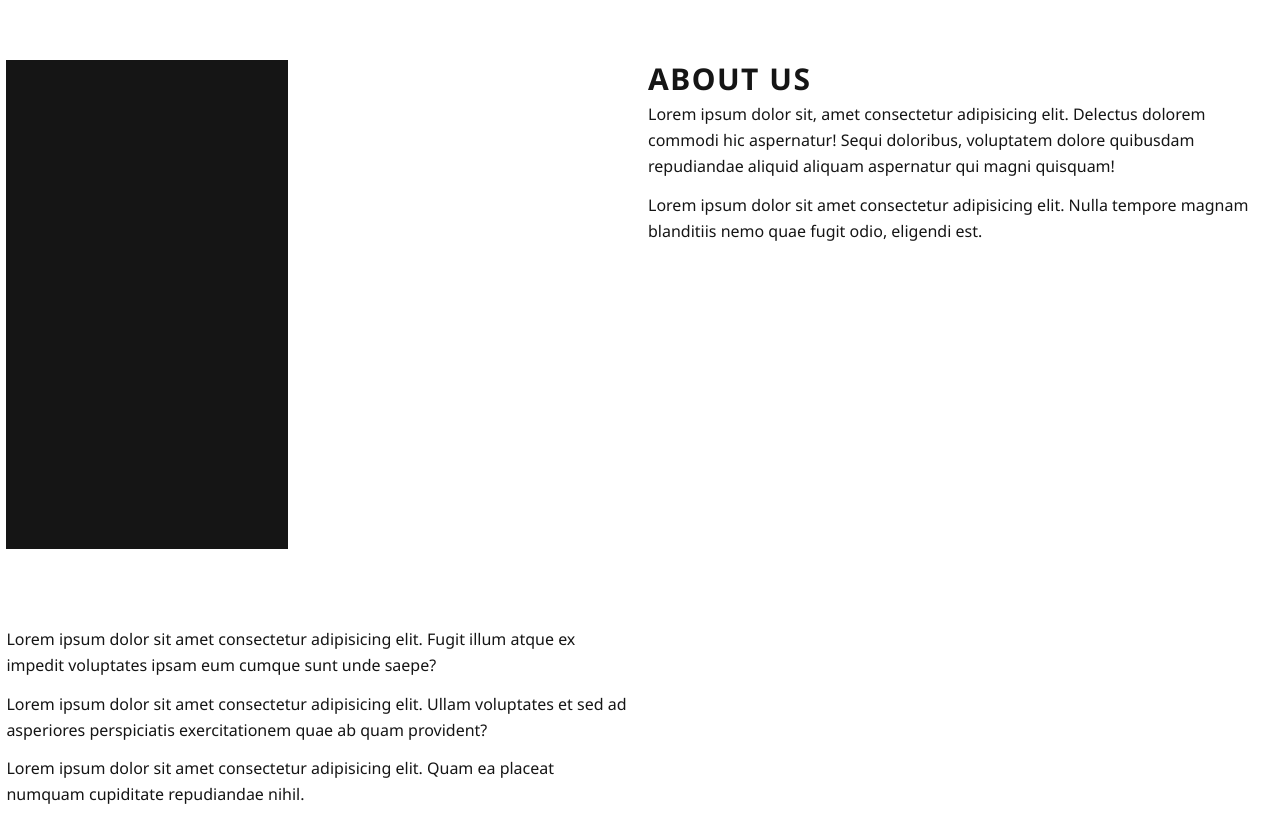
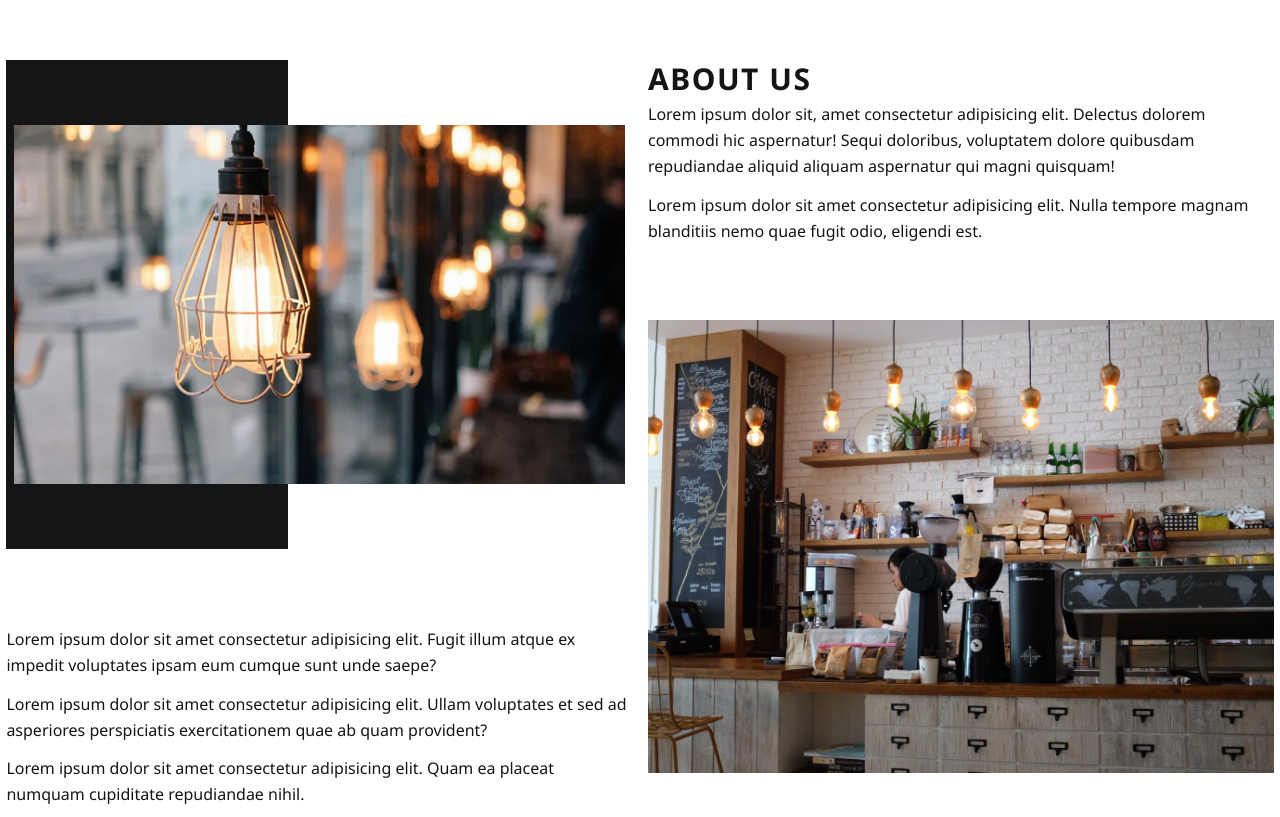
Before and after one commit to elvis-ndubuisi/downtown-restaurant, a website built with Vite: page index.html in a window 1280 px wide. Shown: the part 820-1637 px from the top of the page. Built offline with nearby package versions, Linux system fonts and the light colour scheme.

Commit message:
Fixes: broken animation

```diff
--- /dev/null
+++ b/animateAbout.js
@@ -0,0 +1,48 @@
+import { gsap, Power2, Power3 } from "gsap";
+
+const blackBg = document.querySelector(".left").firstElementChild;
+
+function animateIndexAbout() {
+  let tl = gsap.timeline({
+    scrollTrigger: {
+      trigger: ".index-showcase",
+      start: "bottom center",
+      end: "+=500 top",
+      markers: false,
+      toggleActions: "play none none none",
+    },
+  });
+
+  tl.fromTo(
+    blackBg,
+    {
+      height: "40%",
+      width: "50%",
+    },
+    {
+      duration: 0.9,
+      width: "45%",
+      height: "100%",
+      ease: Power3.easeInOut,
+    }
+  )
+    .to("#about-img1", { duration: 0, css: { visibility: "visible" } })
+    .from("#about-img1", {
+      duration: 1,
+      delay: -0.3,
+      x: "-80",
+      y: "40",
+      opacity: 0,
+      ease: Power3.easeInOut,
+    })
+    .to("#about-img2", { duration: 0, css: { visibility: "visible" } })
+    .from("#about-img2", {
+      duration: 1,
+      delay: -0.4,
+      x: 100,
+      opacity: 0,
+      ease: Power2.easeIn,
+    });
+}
+
+animateIndexAbout();
--- a/index.html
+++ b/index.html
@@ -954,5 +954,6 @@
 
     <!-- Script -->
     <script type="module" src="/main.js"></script>
+    <script src="/animateAbout.js" type="module"></script>
   </body>
 </html>
--- a/main.js
+++ b/main.js
@@ -22,8 +22,6 @@ navOpen.addEventListener("click", () => revealNavMenu());
 revealContentAfter();
 // animateIndexAbout();
 
-console.log("first");
-
 const swiper = new Swiper(".nav-menu_slider-container", {
   direction: "horizontal",
   loop: true,
```
